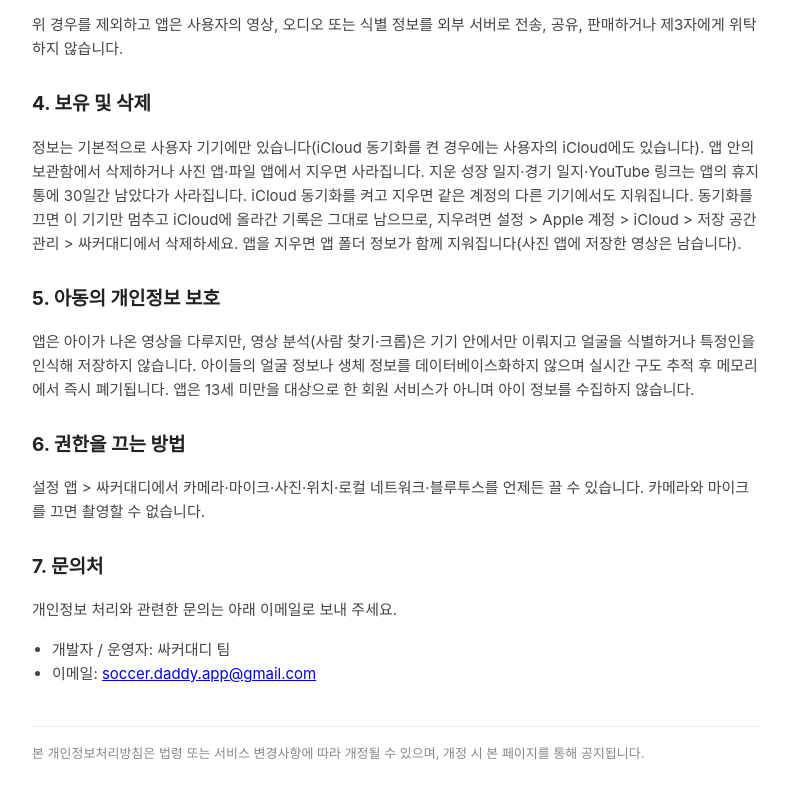
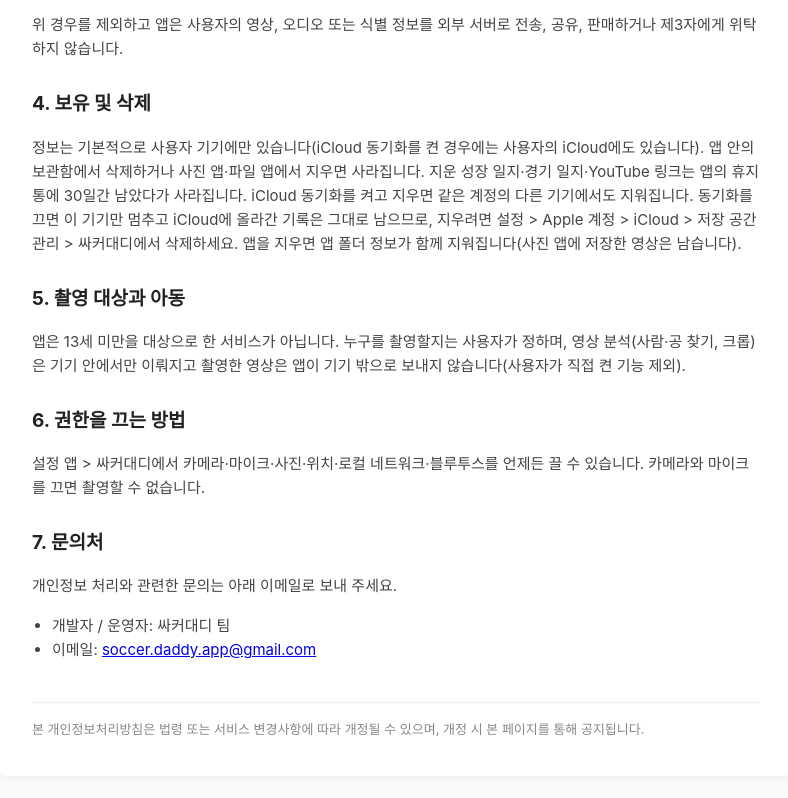
Before and after one commit to soccer-daddy-app/privacy, a plain HTML site: page index.html in a window 1280 px wide. Shown: the part 1622-2420 px from the top of the page, without its empty margins (244-1032 px from the left). Drawn offline with Linux system fonts and the light colour scheme.

Commit message:
아동 항목을 촬영 대상 항목으로 간소화

```diff
--- a/index.html
+++ b/index.html
@@ -100,8 +100,8 @@
     <h2>4. 보유 및 삭제</h2>
     <p>정보는 기본적으로 사용자 기기에만 있습니다(iCloud 동기화를 켠 경우에는 사용자의 iCloud에도 있습니다). 앱 안의 보관함에서 삭제하거나 사진 앱·파일 앱에서 지우면 사라집니다. 지운 성장 일지·경기 일지·YouTube 링크는 앱의 휴지통에 30일간 남았다가 사라집니다. iCloud 동기화를 켜고 지우면 같은 계정의 다른 기기에서도 지워집니다. 동기화를 끄면 이 기기만 멈추고 iCloud에 올라간 기록은 그대로 남으므로, 지우려면 설정 &gt; Apple 계정 &gt; iCloud &gt; 저장 공간 관리 &gt; 싸커대디에서 삭제하세요. 앱을 지우면 앱 폴더 정보가 함께 지워집니다(사진 앱에 저장한 영상은 남습니다).</p>
 
-    <h2>5. 아동의 개인정보 보호</h2>
-    <p>앱은 아이가 나온 영상을 다루지만, 영상 분석(사람 찾기·크롭)은 기기 안에서만 이뤄지고 얼굴을 식별하거나 특정인을 인식해 저장하지 않습니다. 아이들의 얼굴 정보나 생체 정보를 데이터베이스화하지 않으며 실시간 구도 추적 후 메모리에서 즉시 폐기됩니다. 앱은 13세 미만을 대상으로 한 회원 서비스가 아니며 아이 정보를 수집하지 않습니다.</p>
+    <h2>5. 촬영 대상과 아동</h2>
+    <p>앱은 13세 미만을 대상으로 한 서비스가 아닙니다. 누구를 촬영할지는 사용자가 정하며, 영상 분석(사람·공 찾기, 크롭)은 기기 안에서만 이뤄지고 촬영한 영상은 앱이 기기 밖으로 보내지 않습니다(사용자가 직접 켠 기능 제외).</p>
 
     <h2>6. 권한을 끄는 방법</h2>
     <p>설정 앱 &gt; 싸커대디에서 카메라·마이크·사진·위치·로컬 네트워크·블루투스를 언제든 끌 수 있습니다. 카메라와 마이크를 끄면 촬영할 수 없습니다.</p>
```
Also changed, not shown: remote/index.html (+2 -2 lines).
